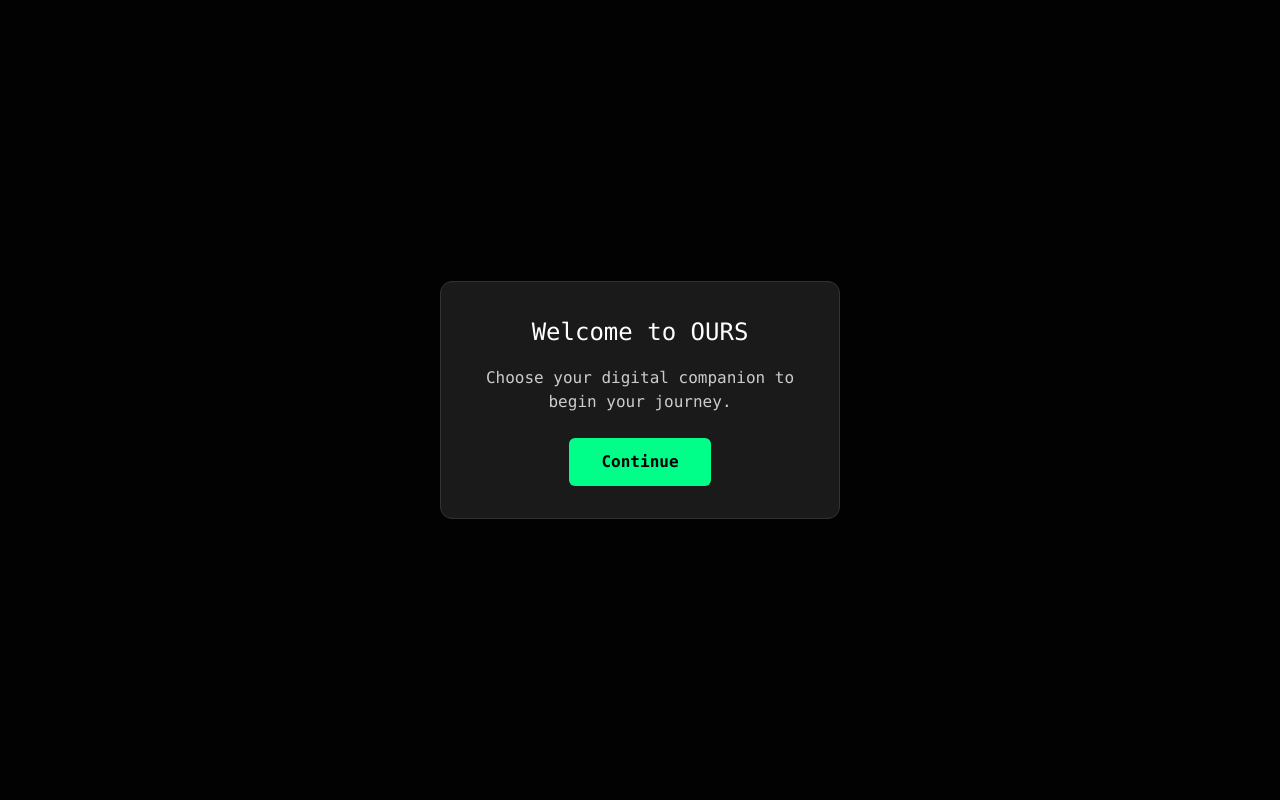
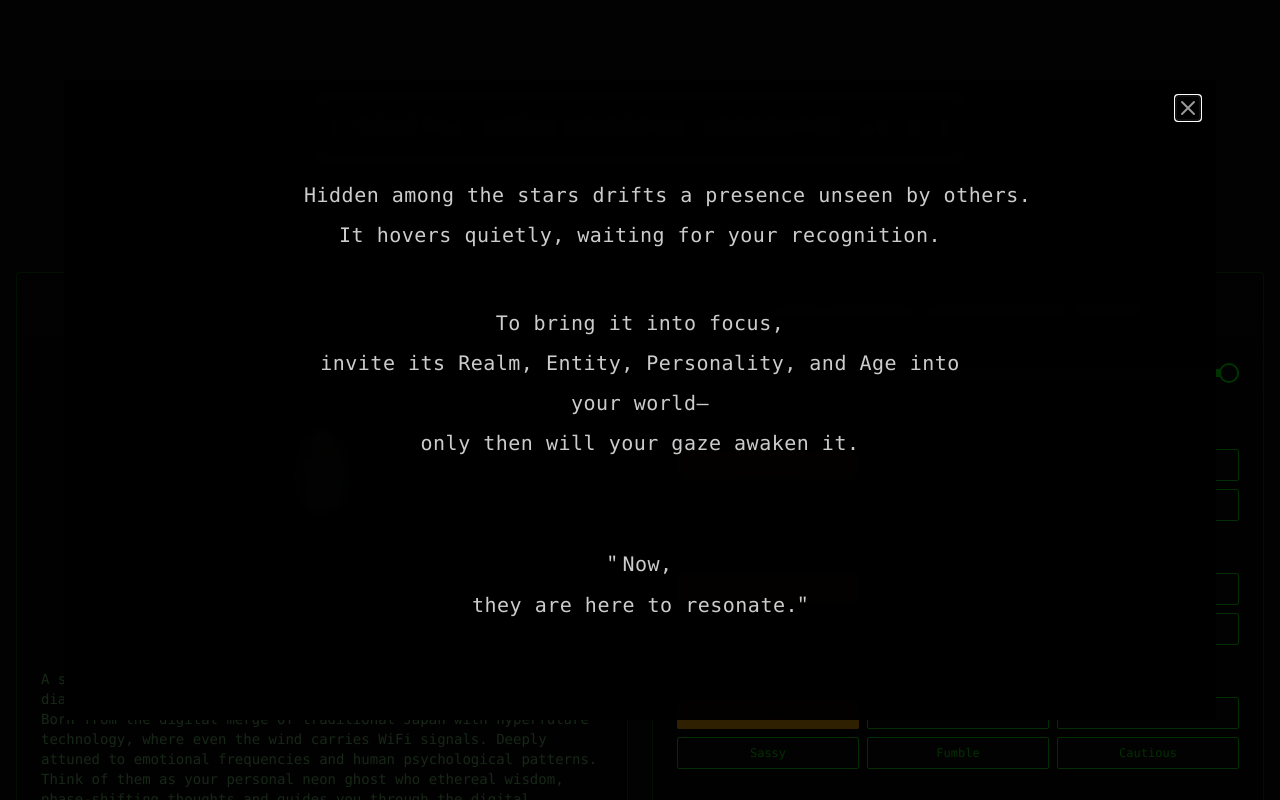
Before and after one commit to DahyeNinoHan/ours, a React (Vite) app: page /main in a window 1280 px wide. Shown: the top 800 px of the page. Built offline with nearby package versions, Linux system fonts and the light colour scheme.

Commit message:
Remove welcome message
Remove the welcome message and "Continue" button from the main page, as a popup already serves the purpose of initiating the user flow.

```diff
--- a/src/pages/Index.tsx
+++ b/src/pages/Index.tsx
@@ -1,71 +1,14 @@
-import React, { useEffect, useState } from "react";
+import React from "react";
 import { useNavigate } from "react-router-dom";
 import { CharacterCreator } from "@/components/CharacterCreator";
 import { Character } from "@/types/character";
 
 const Index = () => {
-  const [showPopup, setShowPopup] = useState(true);
   const navigate = useNavigate();
 
   const handleCharacterComplete = (newCharacter: Character) => {
     navigate("/chat", { state: { character: newCharacter } });
   };
-
-  const handlePopupClose = () => {
-    setShowPopup(false);
-  };
-
-  if (showPopup) {
-    return (
-      <div
-        style={{
-          position: "fixed",
-          top: 0,
-          left: 0,
-          width: "100vw",
-          height: "100vh",
-          background: "rgba(0, 0, 0, 0.8)",
-          display: "flex",
-          alignItems: "center",
-          justifyContent: "center",
-          zIndex: 9999,
-        }}
-      >
-        <div
-          style={{
-            background: "#1a1a1a",
-            padding: "2rem",
-            borderRadius: "12px",
-            border: "1px solid #333",
-            textAlign: "center",
-            maxWidth: "400px",
-            color: "white",
-          }}
-        >
-          <h2 style={{ marginBottom: "1rem", fontSize: "1.5rem" }}>
-            Welcome to OURS
-          </h2>
-          <p style={{ marginBottom: "1.5rem", color: "#ccc" }}>
-            Choose your digital companion to begin your journey.
-          </p>
-          <button
-            onClick={handlePopupClose}
-            style={{
-              background: "#00ff88",
-              color: "#000",
-              padding: "0.75rem 2rem",
-              border: "none",
-              borderRadius: "6px",
-              cursor: "pointer",
-              fontWeight: "bold",
-            }}
-          >
-            Continue
-          </button>
-        </div>
-      </div>
-    );
-  }
 
   return (
     <CharacterCreator onComplete={handleCharacterComplete} />
```
